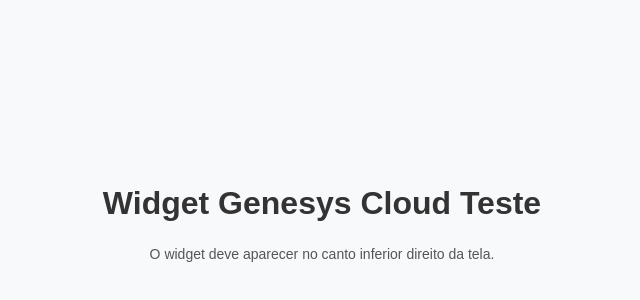
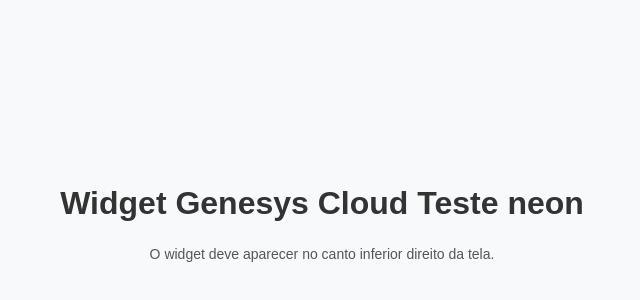
Before and after one commit to weslleysp11/Test-Neon, a plain HTML site: page index.html in a window 1280 px wide. Shown: the part 180-480 px from the top of the page, without its empty margins (318-958 px from the left). Drawn offline with Linux system fonts and the light colour scheme.

Commit message:
Atualizar o index.html

```diff
--- a/index.html
+++ b/index.html
@@ -58,7 +58,7 @@
 </head>
 
 <body>
-  <h1>Widget Genesys Cloud Teste</h1>
+  <h1>Widget Genesys Cloud Teste neon</h1>
   <p class="status">O widget deve aparecer no canto inferior direito da tela.</p>
 
   <script>
```
